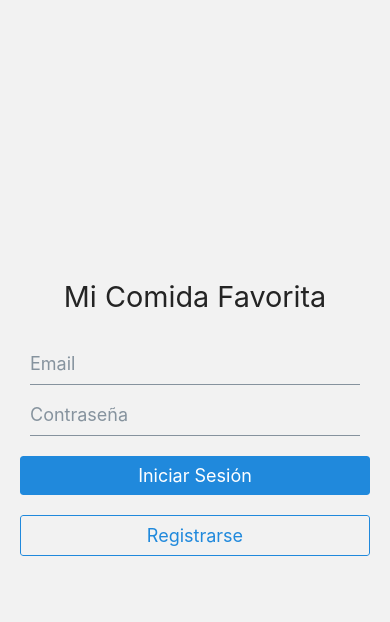
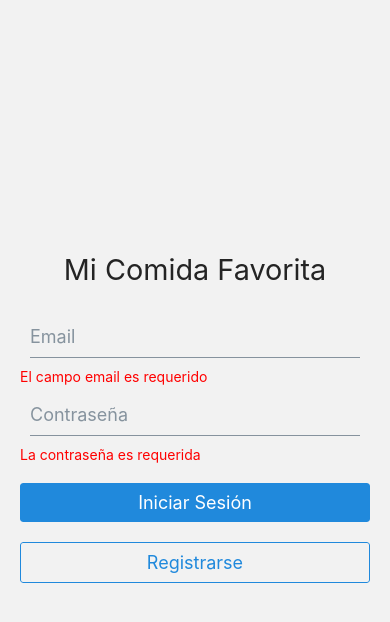
Before and after one commit to jclabrand/postgrado-univalle-modulo5-MiComidaFavorita, a React Native app: screen /Login in a window 390 px wide. Both pictures are taken after a click on the button "Iniciar Sesión". Shown: the top 622 px of the page. Built offline with nearby package versions, Linux system fonts and the light colour scheme; no server answers.

Commit message:
feat: validacion de campos en login

```diff
--- a/src/screens/LoginScreen.js
+++ b/src/screens/LoginScreen.js
@@ -3,12 +3,12 @@ import { View, StyleSheet } from 'react-native';
 import { Input, Button, Text } from 'react-native-elements';
 import { signInWithEmailAndPassword } from 'firebase/auth';
 import { auth } from '../config/firebase';
+import { Formik } from 'formik';
+import * as Yup from 'yup';
 
 export default function LoginScreen({ navigation }) {
-    const [email, setEmail] = useState('');
-    const [password, setPassword] = useState('');
     const [error, setError] = useState('');
-    const handleLogin = async () => {
+    const handleLogin = async ({ email, password }) => {
         try {
             const userCredential = await signInWithEmailAndPassword(auth, email, password);
             navigation.replace('Home');
@@ -16,26 +16,45 @@ export default function LoginScreen({ navigation }) {
             setError('Error al iniciar sesión: ' + error.message);
         }
     };
+    const validationSchema = Yup.object().shape({
+        email: Yup.string()
+            .email('Email inválido')
+            .required('El campo email es requerido'),
+        password: Yup.string()
+            .required('La contraseña es requerida')
+    });
 
     return (
+        <Formik
+            initialValues={{ email: '', password: '' }}
+            validationSchema={validationSchema}
+            onSubmit={values => handleLogin(values)}
+        >
+            {({ handleChange, handleBlur, handleSubmit, values, errors, touched }) => (
                 <View style={styles.container}>
                     <Text h3 style={styles.title}>Mi Comida Favorita</Text>
+
                     <Input
                         placeholder="Email"
-                value={email}
-                onChangeText={setEmail}
+                        value={values.email}
+                        onChangeText={handleChange('email')}
+                        onBlur={handleBlur('email')}
                         autoCapitalize="none"
                     />
+                    {touched.email && errors.email && <Text style={styles.error}>{errors.email}</Text>}
+
                     <Input
                         placeholder="Contraseña"
-                value={password}
-                onChangeText={setPassword}
+                        value={values.password}
+                        onChangeText={handleChange('password')}
+                        onBlur={handleBlur('password')}
                         secureTextEntry
                     />
-            {error ? <Text style={styles.error}>{error}</Text> : null}
+                    {touched.password && errors.password && <Text style={styles.error}>{errors.password}</Text>}
+
                     <Button
                         title="Iniciar Sesión"
-                onPress={handleLogin}
+                        onPress={handleSubmit}
                         containerStyle={styles.button}
                     />
                     <Button
@@ -44,7 +63,11 @@ export default function LoginScreen({ navigation }) {
                         onPress={() => navigation.navigate('Register')}
                         containerStyle={styles.button}
                     />
+
+                    {error ? <Text style={styles.error}>{error}</Text> : null}
                 </View>
+            )}
+        </Formik>
     );
 }
 
@@ -63,7 +86,6 @@ const styles = StyleSheet.create({
     },
     error: {
         color: 'red',
-        textAlign: 'center',
         marginBottom: 10,
     },
 });
```
Lines whose indentation alone changed are shown as unchanged.
